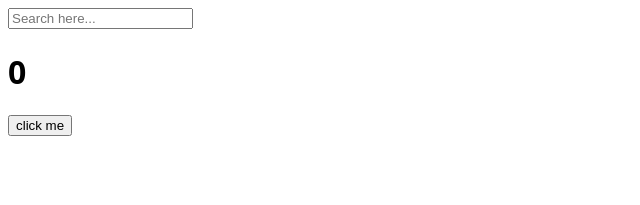
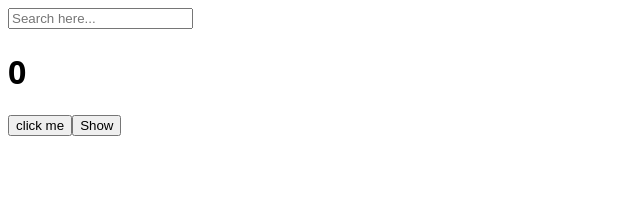
Before and after one commit to HongTorxh/Nomad_Coders, a React (Create React App) app in the folder react-for-beginners/: page / in a window 1280 px wide. Shown: the top 205 px of the page, without its empty margins (0-640 px from the left). Built offline with nearby package versions, Linux system fonts and the light colour scheme.

Commit message:
230115 #6.4 cleanup function 끝 <- 잘 쓰지 않는다. / 이론 끝

```diff
--- a/react-for-beginners/src/App.js
+++ b/react-for-beginners/src/App.js
@@ -1,14 +1,26 @@
-import Button from "./Button"
 import styles from "./App.module.css";
 import { useState, useEffect } from "react";
 
+function Hello(){
+  function byFn(){
+    console.log("bye :(");
+  }
+  function hiFn(){
+    console.log("created :)");
+    return byFn;
+  }
+  useEffect(hiFn, []);
+  return <h1>Hello</h1>;
+}
 
 
 function App() {
   const [counter, setValue] = useState(0);
   const [keyword, setKeyword] = useState("");
+  const [showing, setShowing] = useState(false);
   const onClick = () => setValue((prev) => prev + 1);
   const onChange = (event) => setKeyword(event.target.value);
+  const onClickShowing = () => setShowing((prev) => !prev);
   useEffect(() => {
     console.log("I run only once.");
   }, []);
@@ -32,6 +44,8 @@
         {counter}
       </h1>
       <button onClick={onClick}>click me</button>
+      <button onClick={onClickShowing}>{showing ? "Hide" : "Show"}</button>
+      {showing ? <Hello /> : null}
     </div>
   );
 }
```
